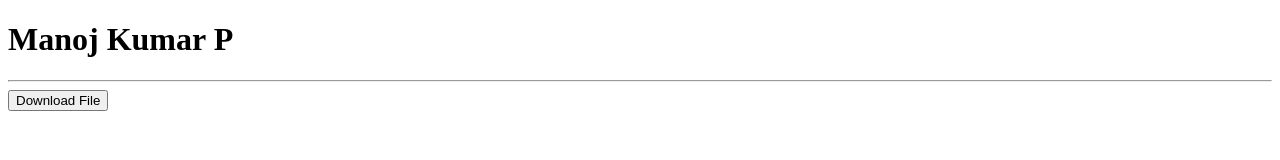
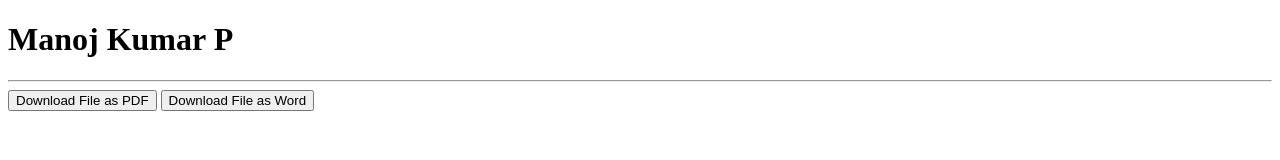
Before and after one commit to manojpandian09/personal_folder, a plain HTML site: page index.html in a window 1280 px wide. Drawn offline with Linux system fonts and the light colour scheme.

Commit message:
New button to download Resume as Doc

```diff
--- a/index.html
+++ b/index.html
@@ -11,7 +11,8 @@
 <hr>
 
 <!-- Button to trigger download -->
-<button onclick="downloadFile()">Download File</button>
+<button onclick="downloadFile()">Download File as PDF</button>
+<button onclick="downloadFile()">Download File as Word</button>
 
 <!-- JavaScript to handle download -->
 <script>
@@ -35,6 +36,27 @@ function downloadFile() {
     // Remove the anchor element from the body
     document.body.removeChild(a);
 }
+
+function downloadFile() {
+    // URL of the file to be downloaded
+    var fileUrl = 'ManojKumarP_Resume.docx'; // Update this with the actual file URL
+
+    // Create a temporary anchor element
+    var a = document.createElement('a');
+    a.href = fileUrl;
+
+    // Set the download attribute to specify the filename
+    a.download = 'Manojkumar_Resume.docx'; // Update this with the desired filename
+
+    // Append the anchor element to the body
+    document.body.appendChild(a);
+
+    // Trigger the click event to initiate download
+    a.click();
+
+    // Remove the anchor element from the body
+    document.body.removeChild(a);
+}
 </script>
 
 </body>
```
